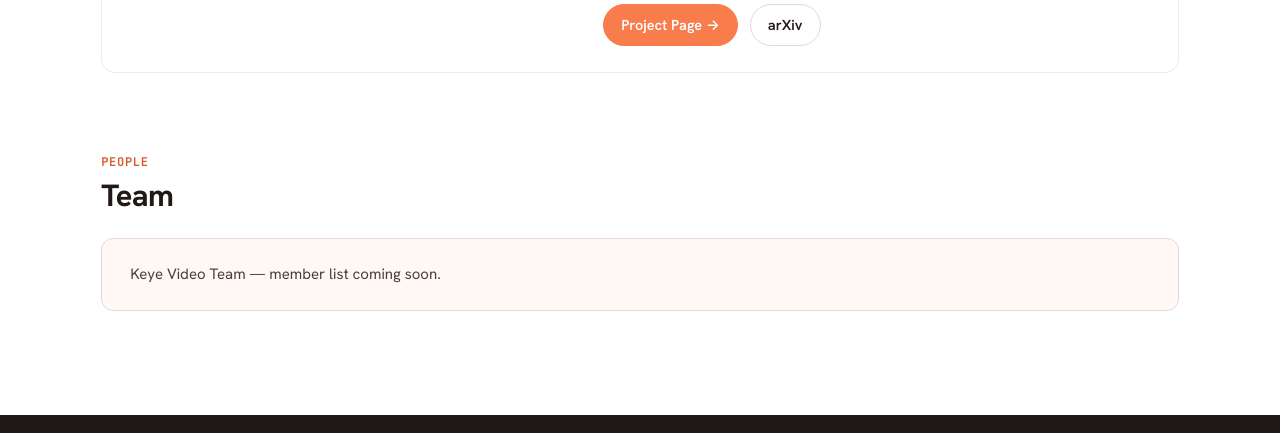
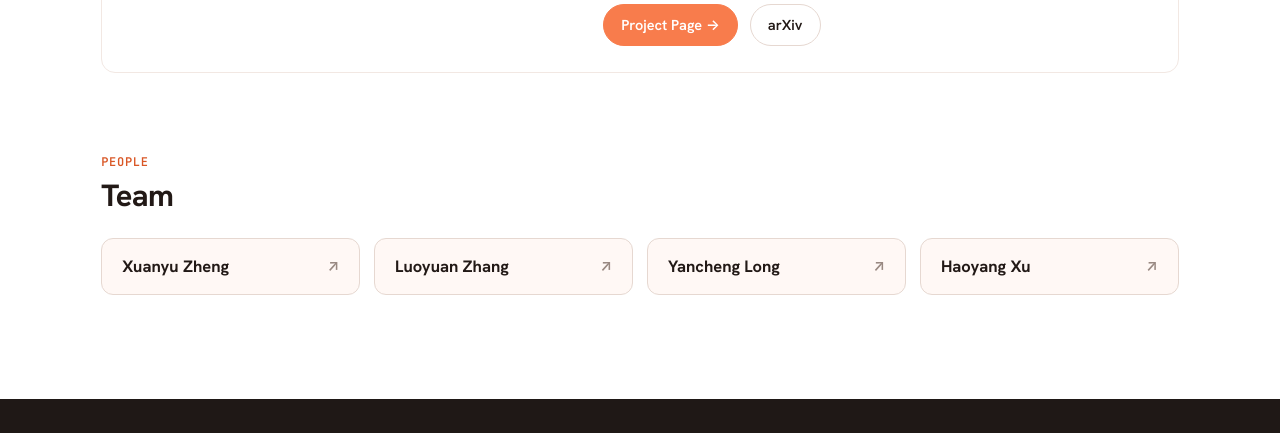
Before and after one commit to Keye-Video/keye-video.github.io, a plain HTML site: page index.html in a window 1280 px wide. Shown: the part 6058-6491 px from the top of the page. Drawn offline with Linux system fonts and the light colour scheme.

Commit message:
更新首页团队成员极简个人主页链接卡片

```diff
--- a/assets/site.css
+++ b/assets/site.css
@@ -614,19 +614,41 @@ section.journal:last-of-type { padding-bottom: clamp(68px, 8.5vw, 104px); }
 }
 @media (max-width: 600px) { .log li { grid-template-columns: 84px minmax(0, 1fr); gap: 12px; } }
 
-/* 5. 团队成员网格 */
+/* 5. 团队成员网格（极简扁平链接卡片、不分角色） */
 .people-grid {
   display: grid;
-  grid-template-columns: repeat(auto-fill, minmax(190px, 1fr));
-  gap: 14px 24px;
-  margin-bottom: 28px;
+  grid-template-columns: repeat(auto-fit, minmax(210px, 1fr));
+  gap: 14px;
 }
 .person-card {
-  padding: 16px 0 12px;
-  border-top: 2px solid var(--rule);
+  display: flex;
+  align-items: center;
+  justify-content: space-between;
+  gap: 12px;
+  padding: 16px 20px;
+  border-radius: 12px;
+  background: var(--paper-2);
+  border: 1px solid var(--rule);
+  color: var(--ink);
+  transition: transform 0.2s ease, border-color 0.2s ease, background 0.2s ease, box-shadow 0.2s ease;
 }
-.person-name { font-size: 16.5px; font-weight: 700; color: var(--ink); }
-.person-role { font-size: 13.5px; color: var(--ink-3); margin-top: 3px; }
+.person-card:hover {
+  transform: translateY(-2px);
+  border-color: var(--brand);
+  background: #FFFFFF;
+  box-shadow: 0 10px 24px rgba(34, 25, 22, 0.06);
+}
+.person-name { font-size: 16.5px; font-weight: 700; color: var(--ink); line-height: 1.25; }
+.person-arrow {
+  font-size: 15px;
+  font-weight: 600;
+  color: var(--ink-4);
+  transition: transform 0.2s ease, color 0.2s ease;
+}
+.person-card:hover .person-arrow {
+  color: var(--accent);
+  transform: translate(2px, -2px);
+}
 
 .collab-band {
   display: flex;
--- a/index.html
+++ b/index.html
@@ -369,7 +369,7 @@
   </div>
 </section>
 
-<!-- ============ Team（按要求先留空、不分角色） ============ -->
+<!-- ============ Team（扁平展示、不分角色） ============ -->
 <section class="journal" id="team">
   <div class="page">
     <div class="sec-head">
@@ -378,8 +378,23 @@
         <h2 class="sec-title">Team</h2>
       </div>
     </div>
-    <div class="collab-band">
-      <p>Keye Video Team — member list coming soon.</p>
+    <div class="people-grid">
+      <a class="person-card" href="https://neuxuanyuzheng.github.io/" target="_blank" rel="noopener">
+        <span class="person-name">Xuanyu Zheng</span>
+        <span class="person-arrow" aria-hidden="true">↗</span>
+      </a>
+      <a class="person-card" href="https://royalzhang.com/" target="_blank" rel="noopener">
+        <span class="person-name">Luoyuan Zhang</span>
+        <span class="person-arrow" aria-hidden="true">↗</span>
+      </a>
+      <a class="person-card" href="https://lorangan-ddup.github.io/" target="_blank" rel="noopener">
+        <span class="person-name">Yancheng Long</span>
+        <span class="person-arrow" aria-hidden="true">↗</span>
+      </a>
+      <a class="person-card" href="https://haoyxu7.github.io/" target="_blank" rel="noopener">
+        <span class="person-name">Haoyang Xu</span>
+        <span class="person-arrow" aria-hidden="true">↗</span>
+      </a>
     </div>
   </div>
 </section>
```
